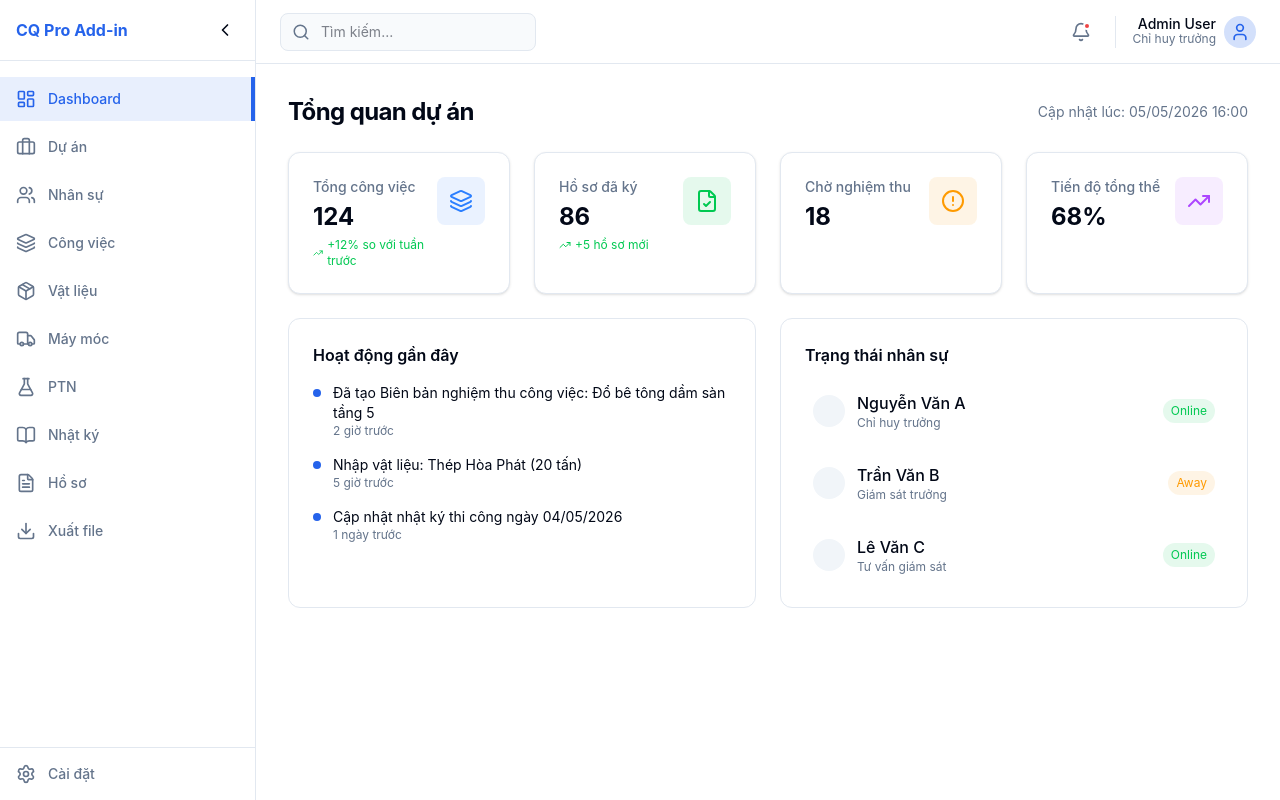
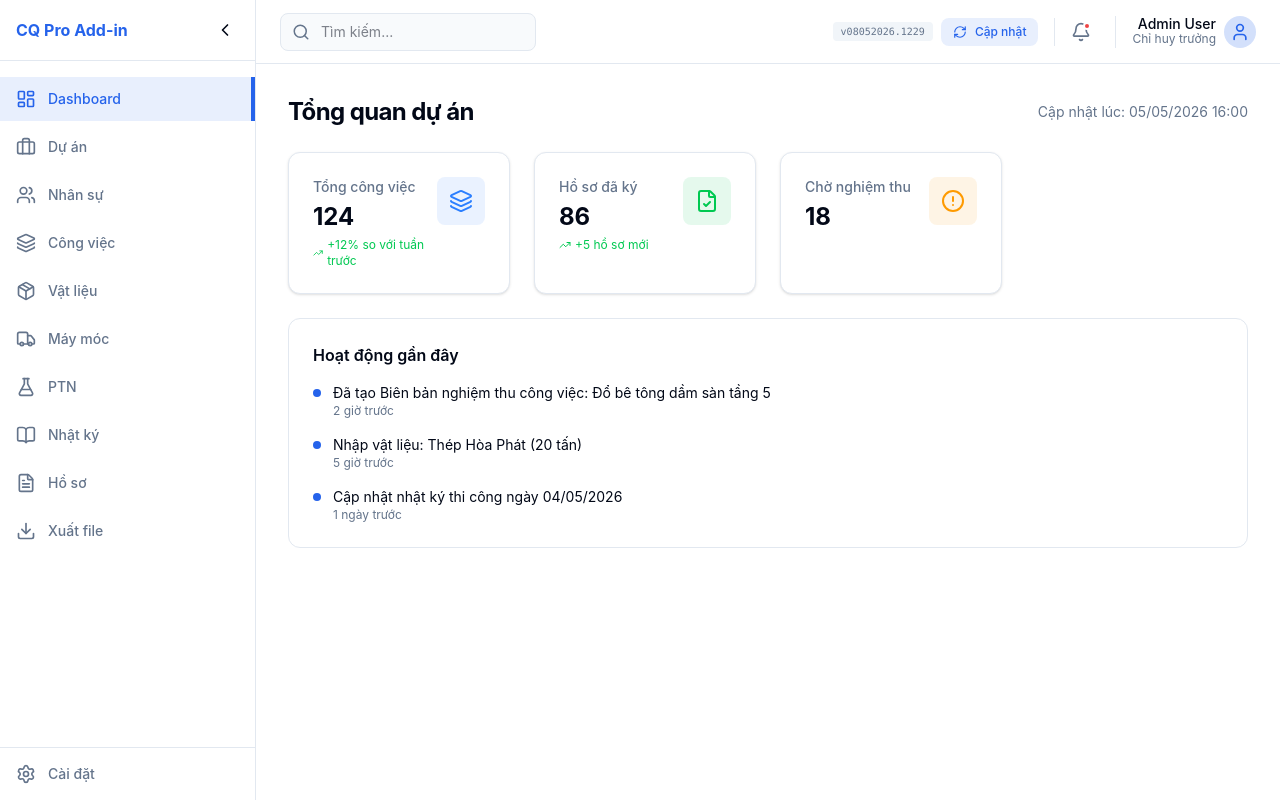
Before and after one commit to buiquangtrung2012-ops/HoSoQuanLyChatLuong, a React (Vite) app: page / in a window 1280 px wide. Built offline with nearby package versions, Linux system fonts and the light colour scheme.

Commit message:
Update v08052026.1229: Add update button, versioning, remove status tracking, and fix buttons

```diff
--- a/package.json
+++ b/package.json
@@ -1,7 +1,7 @@
 {
   "name": "hosoquanlychatluong",
   "private": true,
-  "version": "0.0.0",
+  "version": "08052026.1229",
   "type": "module",
   "scripts": {
     "dev": "vite",
--- a/src/components/Topbar.tsx
+++ b/src/components/Topbar.tsx
@@ -1,7 +1,12 @@
 import React from 'react';
-import { Search, Bell, User } from 'lucide-react';
+import { Search, Bell, User, RefreshCw } from 'lucide-react';
 
 export const Topbar: React.FC = () => {
+  const handleUpdate = () => {
+    // Force reload from server to get latest changes from GitHub
+    window.location.reload();
+  };
+
   return (
     <div className="h-16 border-b bg-card flex items-center justify-between px-6 sticky top-0 z-10">
       <div className="relative w-64">
@@ -16,6 +21,20 @@ export const Topbar: React.FC = () => {
       </div>
 
       <div className="flex items-center space-x-4">
+        <div className="flex items-center space-x-2 mr-2 pr-4 border-r">
+          <span className="text-[10px] font-mono text-muted-foreground bg-muted px-2 py-0.5 rounded">
+            v08052026.1229
+          </span>
+          <button
+            onClick={handleUpdate}
+            className="flex items-center px-3 py-1.5 text-xs font-medium bg-primary/10 text-primary rounded-lg hover:bg-primary/20 transition-colors"
+            title="Cập nhật bản mới nhất từ GitHub"
+          >
+            <RefreshCw size={14} className="mr-2" />
+            Cập nhật
+          </button>
+        </div>
+
         <button className="p-2 text-muted-foreground hover:text-foreground relative">
           <Bell size={20} />
           <span className="absolute top-2 right-2 w-2 h-2 bg-destructive rounded-full border-2 border-card"></span>
--- a/src/pages/Dashboard.tsx
+++ b/src/pages/Dashboard.tsx
@@ -47,15 +47,9 @@ export const Dashboard: React.FC = () => {
           icon={AlertCircle}
           color="bg-amber-500/10 text-amber-500"
         />
-        <StatCard
-          title="Tiến độ tổng thể"
-          value="68%"
-          icon={TrendingUp}
-          color="bg-purple-500/10 text-purple-500"
-        />
       </div>
 
-      <div className="grid grid-cols-1 lg:grid-cols-2 gap-6">
+      <div className="grid grid-cols-1 gap-6">
         <div className="bg-card rounded-xl border p-6">
           <h3 className="font-semibold mb-4">Hoạt động gần đây</h3>
           <div className="space-y-4">
@@ -75,31 +69,6 @@ export const Dashboard: React.FC = () => {
           </div>
         </div>
 
-        <div className="bg-card rounded-xl border p-6">
-          <h3 className="font-semibold mb-4">Trạng thái nhân sự</h3>
-          <div className="space-y-4">
-            {[
-              { name: "Nguyễn Văn A", role: "Chỉ huy trưởng", status: "Online" },
-              { name: "Trần Văn B", role: "Giám sát trưởng", status: "Away" },
-              { name: "Lê Văn C", role: "Tư vấn giám sát", status: "Online" },
-            ].map((person, i) => (
-              <div key={i} className="flex items-center justify-between p-2 hover:bg-accent rounded-lg transition-colors">
-                <div className="flex items-center space-x-3">
-                  <div className="w-8 h-8 bg-muted rounded-full"></div>
-                  <div>
-                    <p className="font-medium">{person.name}</p>
-                    <p className="text-xs text-muted-foreground">{person.role}</p>
-                  </div>
-                </div>
-                <span className={`text-xs px-2 py-1 rounded-full ${
-                  person.status === 'Online' ? 'bg-green-500/10 text-green-500' : 'bg-amber-500/10 text-amber-500'
-                }`}>
-                  {person.status}
-                </span>
-              </div>
-            ))}
-          </div>
-        </div>
       </div>
     </div>
   );
--- a/src/pages/EquipmentModule.tsx
+++ b/src/pages/EquipmentModule.tsx
@@ -6,7 +6,10 @@ export const EquipmentModule: React.FC = () => {
     <div className="space-y-6">
       <div className="flex items-center justify-between">
         <h1 className="text-2xl font-bold tracking-tight">Quản lý máy móc thiết bị</h1>
-        <button className="flex items-center px-4 py-2 bg-primary text-primary-foreground rounded-lg hover:bg-primary/90 transition-colors shadow-sm">
+        <button
+          onClick={() => alert('Tính năng "Thêm máy móc" đang được phát triển')}
+          className="flex items-center px-4 py-2 bg-primary text-primary-foreground rounded-lg hover:bg-primary/90 transition-colors shadow-sm"
+        >
           <Plus size={18} className="mr-2" /> Thêm máy móc
         </button>
       </div>
@@ -33,25 +36,19 @@ export const EquipmentModule: React.FC = () => {
                 <th className="px-6 py-3">Số Serial / Biển số</th>
                 <th className="px-6 py-3">Ngày kiểm định</th>
                 <th className="px-6 py-3">Hiệu lực đến</th>
-                <th className="px-6 py-3">Trạng thái</th>
               </tr>
             </thead>
             <tbody className="divide-y">
               {[
-                { name: "Cần trục tháp POTAIN", serial: "PT-2024-X", lastCheck: "01/01/2026", expiry: "01/01/2027", status: "Sẵn sàng" },
-                { name: "Máy bơm bê tông PUTZMEISTER", serial: "PZ-888", lastCheck: "15/02/2026", expiry: "15/02/2027", status: "Đang hoạt động" },
-                { name: "Máy toàn đạc LEICA TS06", serial: "L-99021", lastCheck: "10/03/2026", expiry: "10/03/2027", status: "Sẵn sàng" },
+                { name: "Cần trục tháp POTAIN", serial: "PT-2024-X", lastCheck: "01/01/2026", expiry: "01/01/2027" },
+                { name: "Máy bơm bê tông PUTZMEISTER", serial: "PZ-888", lastCheck: "15/02/2026", expiry: "15/02/2027" },
+                { name: "Máy toàn đạc LEICA TS06", serial: "L-99021", lastCheck: "10/03/2026", expiry: "10/03/2027" },
               ].map((item, i) => (
                 <tr key={i} className="hover:bg-accent/50 transition-colors">
                   <td className="px-6 py-4 font-medium">{item.name}</td>
                   <td className="px-6 py-4 font-mono text-xs">{item.serial}</td>
                   <td className="px-6 py-4 text-muted-foreground">{item.lastCheck}</td>
                   <td className="px-6 py-4 font-medium text-primary">{item.expiry}</td>
-                  <td className="px-6 py-4">
-                    <span className="inline-flex items-center px-2 py-0.5 rounded-full text-[10px] font-bold uppercase bg-green-500/10 text-green-500">
-                      <ShieldCheck size={10} className="mr-1" /> {item.status}
-                    </span>
-                  </td>
                 </tr>
               ))}
             </tbody>
--- a/src/pages/LabModule.tsx
+++ b/src/pages/LabModule.tsx
@@ -6,7 +6,10 @@ export const LabModule: React.FC = () => {
     <div className="space-y-6">
       <div className="flex items-center justify-between">
         <h1 className="text-2xl font-bold tracking-tight">Phòng thí nghiệm (LAS-XD)</h1>
-        <button className="flex items-center px-4 py-2 bg-primary text-primary-foreground rounded-lg hover:bg-primary/90 transition-colors shadow-sm">
+        <button
+          onClick={() => alert('Tính năng "Thêm PTN" đang được phát triển')}
+          className="flex items-center px-4 py-2 bg-primary text-primary-foreground rounded-lg hover:bg-primary/90 transition-colors shadow-sm"
+        >
           <Plus size={18} className="mr-2" /> Thêm PTN
         </button>
       </div>
@@ -27,7 +30,6 @@ export const LabModule: React.FC = () => {
                   <p className="text-sm text-primary font-mono">{lab.code}</p>
                 </div>
               </div>
-              <span className="text-xs px-2 py-1 bg-green-500/10 text-green-500 rounded-full font-medium">Đang hoạt động</span>
             </div>
 
             <div className="space-y-2 pt-2">
--- a/src/pages/MaterialModule.tsx
+++ b/src/pages/MaterialModule.tsx
@@ -6,7 +6,10 @@ export const MaterialModule: React.FC = () => {
     <div className="space-y-6">
       <div className="flex items-center justify-between">
         <h1 className="text-2xl font-bold tracking-tight">Quản lý vật liệu</h1>
-        <button className="flex items-center px-4 py-2 bg-primary text-primary-foreground rounded-lg hover:bg-primary/90 transition-colors shadow-sm">
+        <button
+          onClick={() => alert('Tính năng "Nhập vật liệu" đang được phát triển')}
+          className="flex items-center px-4 py-2 bg-primary text-primary-foreground rounded-lg hover:bg-primary/90 transition-colors shadow-sm"
+        >
           <Plus size={18} className="mr-2" /> Nhập vật liệu
         </button>
       </div>
@@ -36,7 +39,6 @@ export const MaterialModule: React.FC = () => {
                 <th className="px-6 py-3">Nguồn gốc/Nhà cung cấp</th>
                 <th className="px-6 py-3">Lô/CO-CQ</th>
                 <th className="px-6 py-3">Số lượng</th>
-                <th className="px-6 py-3">Trạng thái</th>
               </tr>
             </thead>
             <tbody className="divide-y">
@@ -53,13 +55,6 @@ export const MaterialModule: React.FC = () => {
                   </td>
                   <td className="px-6 py-4 text-xs font-mono">{item.lot}</td>
                   <td className="px-6 py-4">{item.qty}</td>
-                  <td className="px-6 py-4">
-                    <span className={`inline-flex items-center px-2 py-0.5 rounded-full text-[10px] font-bold uppercase ${
-                      item.status === 'Đạt' ? 'bg-green-500/10 text-green-500' : 'bg-amber-500/10 text-amber-500'
-                    }`}>
-                      {item.status}
-                    </span>
-                  </td>
                 </tr>
               ))}
             </tbody>
--- a/src/pages/PersonnelModule.tsx
+++ b/src/pages/PersonnelModule.tsx
@@ -16,7 +16,10 @@ export const PersonnelModule: React.FC = () => {
     <div className="space-y-6">
       <div className="flex items-center justify-between">
         <h1 className="text-2xl font-bold tracking-tight">Quản lý nhân sự</h1>
-        <button className="flex items-center px-4 py-2 bg-primary text-primary-foreground rounded-lg hover:bg-primary/90 transition-colors shadow-sm">
+        <button
+          onClick={() => alert('Tính năng "Thêm nhân sự" đang được phát triển')}
+          className="flex items-center px-4 py-2 bg-primary text-primary-foreground rounded-lg hover:bg-primary/90 transition-colors shadow-sm"
+        >
           <UserPlus size={18} className="mr-2" /> Thêm nhân sự
         </button>
       </div>
--- a/src/pages/WorkItemsModule.tsx
+++ b/src/pages/WorkItemsModule.tsx
@@ -9,36 +9,16 @@ const mockWorkItems: WorkItem[] = [
   { id: '4', line: 'Tuyến Lộ 1', category: 'Thiết bị', name: 'Lắp đặt đèn LED 120W và cần đèn', code: 'LD-001', unit: 'Bộ', quantity: 24, startDate: '2026-05-12', inspectionDate: '2026-05-15', status: 'Chưa thi công' },
 ];
 
-const StatusBadge = ({ status }: { status: WorkStatus }) => {
-  const styles: Record<WorkStatus, string> = {
-    'Chưa thi công': 'bg-muted text-muted-foreground',
-    'Đang thi công': 'bg-blue-500/10 text-blue-500',
-    'Chờ nghiệm thu': 'bg-amber-500/10 text-amber-500',
-    'Hoàn thành': 'bg-green-500/10 text-green-500',
-  };
-
-  const icons: Record<WorkStatus, any> = {
-    'Chưa thi công': Clock,
-    'Đang thi công': Clock,
-    'Chờ nghiệm thu': AlertCircle,
-    'Hoàn thành': CheckCircle2,
-  };
-
-  const Icon = icons[status];
-
-  return (
-    <span className={`inline-flex items-center px-2.5 py-0.5 rounded-full text-xs font-medium ${styles[status]}`}>
-      <Icon size={12} className="mr-1" /> {status}
-    </span>
-  );
-};
 
 export const WorkItemsModule: React.FC = () => {
   return (
     <div className="space-y-6">
       <div className="flex items-center justify-between">
         <h1 className="text-2xl font-bold tracking-tight">Quản lý công việc</h1>
-        <button className="flex items-center px-4 py-2 bg-primary text-primary-foreground rounded-lg hover:bg-primary/90 transition-colors shadow-sm">
+        <button
+          onClick={() => alert('Tính năng "Thêm công việc" đang được phát triển')}
+          className="flex items-center px-4 py-2 bg-primary text-primary-foreground rounded-lg hover:bg-primary/90 transition-colors shadow-sm"
+        >
           <Plus size={18} className="mr-2" /> Thêm công việc
         </button>
       </div>
@@ -78,7 +58,6 @@ export const WorkItemsModule: React.FC = () => {
                 <th className="px-6 py-3">Tên công việc</th>
                 <th className="px-6 py-3">Khối lượng</th>
                 <th className="px-6 py-3">Ngày nghiệm thu</th>
-                <th className="px-6 py-3">Trạng thái</th>
                 <th className="px-6 py-3 text-right">Thao tác</th>
               </tr>
             </thead>
@@ -92,9 +71,6 @@ export const WorkItemsModule: React.FC = () => {
                   </td>
                   <td className="px-6 py-4">{item.quantity} {item.unit}</td>
                   <td className="px-6 py-4">{item.inspectionDate}</td>
-                  <td className="px-6 py-4">
-                    <StatusBadge status={item.status} />
-                  </td>
                   <td className="px-6 py-4 text-right">
                     <button className="text-primary hover:underline font-medium">Chi tiết</button>
                   </td>
--- a/src/types/index.ts
+++ b/src/types/index.ts
@@ -22,7 +22,6 @@ export interface Personnel {
   role: PersonnelRole;
 }
 
-export type WorkStatus = 'Chưa thi công' | 'Đang thi công' | 'Chờ nghiệm thu' | 'Hoàn thành';
 
 export interface WorkItem {
   id: string;
@@ -34,7 +33,6 @@ export interface WorkItem {
   quantity: number;
   startDate: string;
   inspectionDate: string;
-  status: WorkStatus;
 }
 
 export interface Material {
@@ -46,7 +44,6 @@ export interface Material {
   cocq: string;
   quantity: string;
   testResult: string;
-  status: 'Nhập' | 'Nghiệm thu' | 'Lấy mẫu' | 'Đạt' | 'Không đạt';
 }
 
 export interface Equipment {
@@ -55,7 +52,6 @@ export interface Equipment {
   serial: string;
   inspectionDate: string;
   expiryDate: string;
-  status: string;
 }
 
 export interface Lab {
@@ -74,7 +70,6 @@ export interface QualityRecord {
   title: string;
   date: string;
   workItemId?: string;
-  status: 'Draft' | 'Final' | 'Exported';
 }
 
 export interface DiaryEntry {
```
Also changed, not shown: 1 other file (tests, documents, lock files or other folders).
